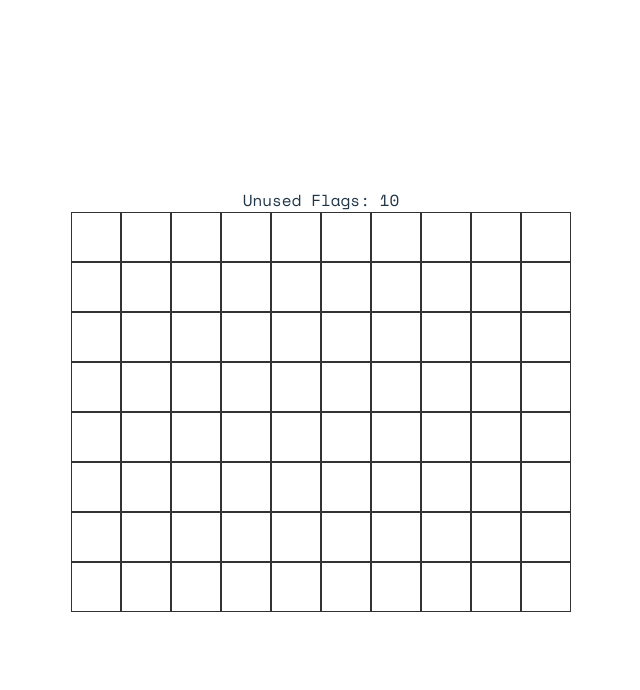
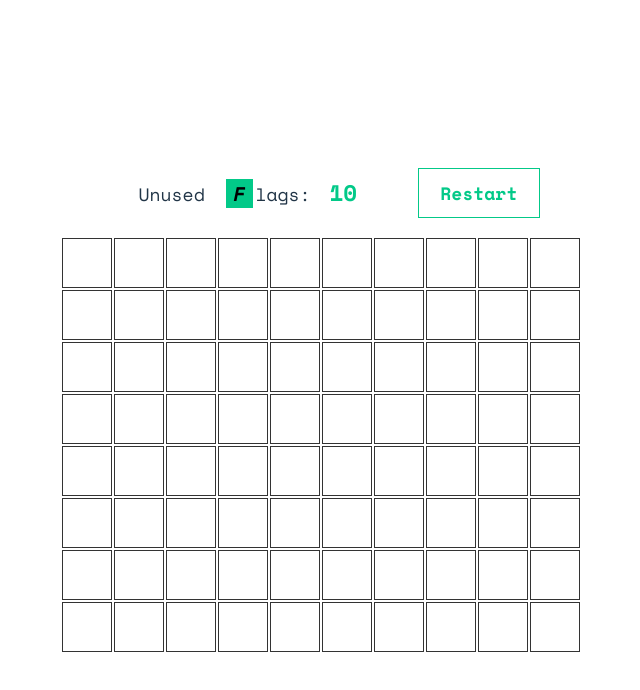
Before and after one commit to emilythedev/minesweeper-react-ts, a React (Vite) app: page / in a window 1280 px wide. Both pictures are taken after a click on the button "Easy". Shown: the top 690 px of the page, without its empty margins (319-959 px from the left). Built offline with nearby package versions, Linux system fonts and the light colour scheme.

Commit message:
add styles to buttons, cells and status bar

```diff
--- a/src/Board.tsx
+++ b/src/Board.tsx
@@ -10,7 +10,8 @@ const Board = () => {
     <div style={{
       display: 'grid',
       gridTemplateColumns: `repeat(${cols}, 50px)`,
-      gridTemplateRows: `repeat(${rows}, 50px)`
+      gridTemplateRows: `repeat(${rows}, 50px)`,
+      gridGap: '2px',
     }}>
       {cells.map((cell, id) => {
         return (<CellGrid key={id} id={id} content={cell}></CellGrid>)
--- /dev/null
+++ b/src/Button.tsx
@@ -0,0 +1,21 @@
+import styled from "styled-components";
+
+const Button = styled.button`
+  border-radius: 0;
+  border: 1px solid #03c988;
+  padding: 0.6em 1.2em;
+  font-size: 18px;
+  font-weight: bold;
+  font-family: inherit;
+  cursor: pointer;
+  color: #03c988;
+  background: transparent;
+  margin: 4px 8px;
+
+  &:hover, &:active {
+    background: #03c988;
+    color: black;
+  }
+`
+
+export default Button
--- a/src/CellGrid.tsx
+++ b/src/CellGrid.tsx
@@ -1,16 +1,71 @@
 import { useAtom } from "jotai"
 import { MouseEvent } from "react"
+import styled, { css } from "styled-components"
 import { cellStateAtomFamily } from "./atoms"
 
 interface Props {
   id: number,
-  content: number | '*'
+  content: Cell,
 }
 
-const cellGridStyles = {
-  border: '1px solid #333',
-  cursor: 'pointer',
-}
+const dangerColors = [
+  '#303030',
+  '#6b6b6b',
+  '#64afc6',
+  '#55ad5e',
+  '#dcdc43',
+  '#e6843e',
+  '#cc523a',
+  '#a12419',
+  '#7d1041',
+]
+
+const Grid = styled.div`
+  border: 1px solid #333;
+  cursor: pointer;
+  display: flex;
+  align-items: center;
+  justify-content: center;
+  font-weight: bold;
+  font-size: 32px;
+
+  &:hover, &:active {
+    border-color: #02c988;
+  }
+`
+
+const FlaggedGrid = styled(Grid)`
+  &::before {
+    content: 'F';
+    color: black;
+    font-style: italic;
+    font-size: 1.25em;
+  }
+  background-color: #02c988;
+`
+
+const RevealedGrid = styled(Grid)<{content: Cell}>`
+  border-color: transparent;
+  &:hover, &:active {
+    border-color: transparent;
+  }
+
+  &::before {
+    content: '${(props) => props.content}'
+  }
+
+  ${(props) => {
+    if (typeof props.content === 'number') {
+      return css`
+        color: ${dangerColors[props.content]};
+      `
+    }
+    return css`
+      color: #c20000;
+      font-size: 64px;
+    `
+  }}
+`
 
 const CellGrid = ({id, content}: Props) => {
   const [state, setState] = useAtom(cellStateAtomFamily(id))
@@ -21,10 +76,18 @@ const CellGrid = ({id, content}: Props) => {
     setState(state === 'flagged' ? 'normal' : 'flagged')
     e.preventDefault()
   }
+  if (state === 'revealed') {
+    return (
+      <RevealedGrid content={content} />
+    )
+  }
+
+  let Component = Grid
+  if (state === 'flagged') {
+    Component = FlaggedGrid
+  }
   return (
-    <div style={cellGridStyles} onClick={handleClick} onContextMenu={handleFlag}>
-      {state === 'flagged' ? 'F' : (state === 'revealed' ? content : '')}
-    </div>
+    <Component onClick={handleClick} onContextMenu={handleFlag} />
   )
 }
 
--- a/src/Level.tsx
+++ b/src/Level.tsx
@@ -1,3 +1,5 @@
+import Button from "./Button"
+
 interface Props {
   selectLevel(levelProps: LevelProps): void
 }
@@ -26,7 +28,7 @@ const Level = ({selectLevel}: Props) => {
     <div>
       {levels.map(({name, props}) => {
         return (
-          <button key={name} type="button" onClick={() => selectLevel(props)}>{name}</button>
+          <Button key={name} type="button" onClick={() => selectLevel(props)}>{name}</Button>
         )
       })}
     </div>
--- a/src/Status.tsx
+++ b/src/Status.tsx
@@ -1,24 +1,57 @@
 import { useAtom, useAtomValue } from "jotai"
+import styled from "styled-components"
+import Button from "./Button"
 import { endAtom, flagCountAtom, winAtom } from "./atoms"
 
 interface Props {
   onRestart(): void
 }
 
+const StatusContainer = styled.div`
+  padding: 16px 32px;
+  font-size: 18px;
+  display: flex;
+  align-items: center;
+  justify-content: center;
+
+  .flag {
+    font-style: italic;
+    font-weight: bold;
+    background-color: #02c988;
+    color: black;
+    padding: 0 0.4em 0 0.4em;
+    margin: 0 2px 0 0.5em;
+    font-size: 1.1em;
+  }
+
+  .count {
+    color: #02c988;
+    font-weight: bold;
+    font-size: 1.25em;
+    margin: 0 8px;
+  }
+
+  > .grow-1 {
+    flex-grow: 1;
+  }
+`
+
 const Status = ({onRestart}: Props) => {
   const [flagCount] = useAtom(flagCountAtom)
   const ended = useAtomValue(endAtom)
   const win = useAtomValue(winAtom)
-  if (ended) {
-    return (
-      <div>
-        <span>{win ? 'win' : 'lose'}!</span>
-        <button type="button" onClick={onRestart}>Restart</button>
-      </div>
-    )
-  }
+
   return (
-    <div>Unused Flags: {flagCount}</div>
+    <StatusContainer>
+      {!ended ? (
+        <div className="grow-1">
+          Unused <span className="flag">F</span>lags: <span className="count">{flagCount}</span>
+        </div>
+      ) : (
+        <span className="grow-1">{win ? 'win' : 'lose'}!</span>
+      )}
+      <Button type="button" onClick={onRestart}>Restart</Button>
+    </StatusContainer>
   )
 }
 
```
